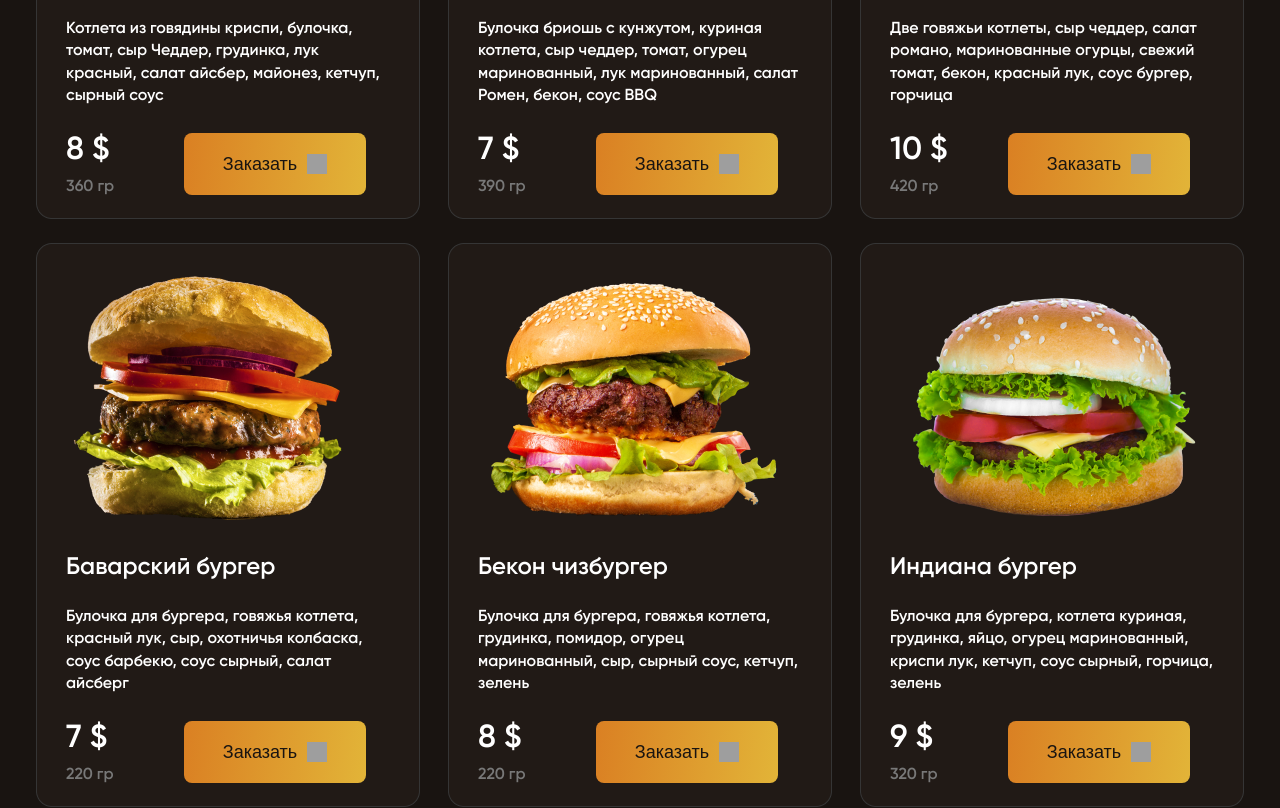
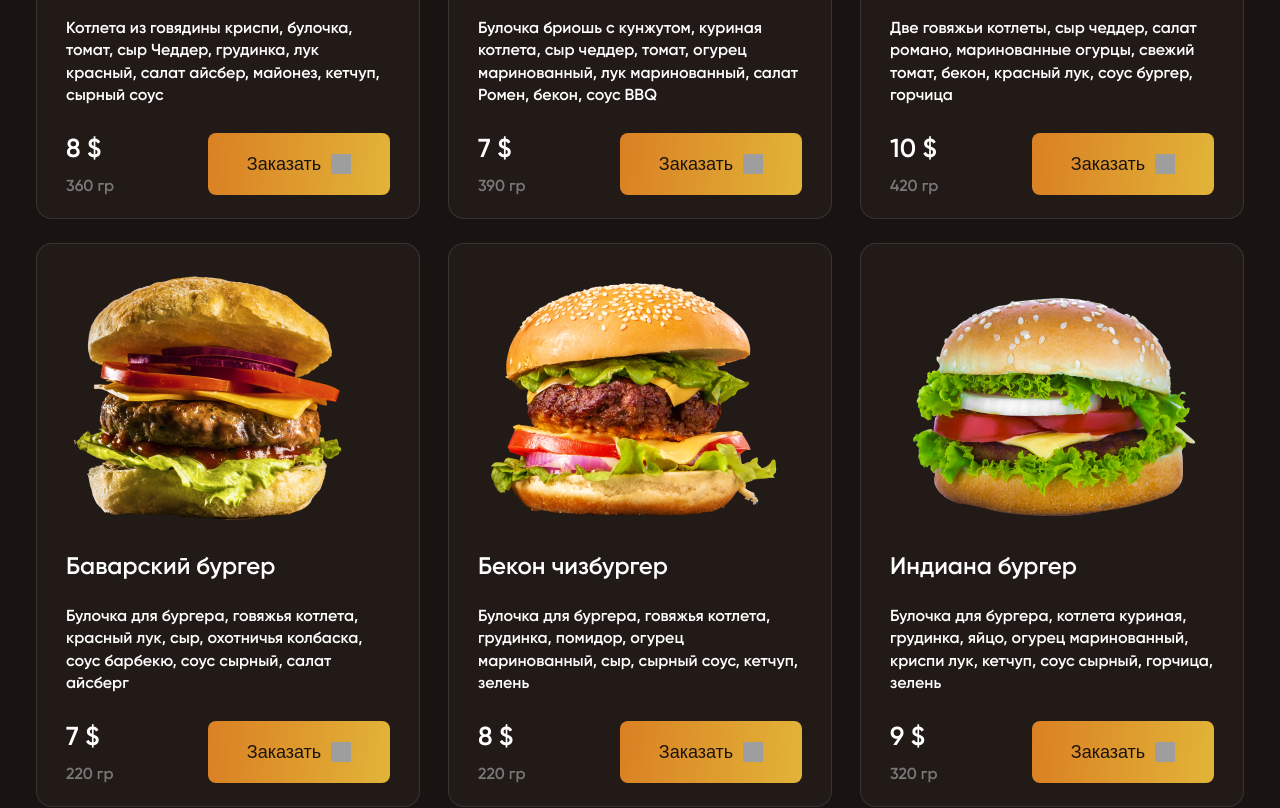
Before and after one commit to ianarkhipov/burgers_angular, an Angular app: page / in a window 1280 px wide. Shown: the part 2180-2988 px from the top of the page. Built offline with nearby package versions, Linux system fonts and the light colour scheme; grey boxes are pictures that could not be loaded.

Commit message:
Optimised, finished stable static version

```diff
--- a/src/app/app.component.css
+++ b/src/app/app.component.css
@@ -224,7 +224,7 @@
 }
 
 .inlay-orderbox {
-  width: fit-content;
+  width: 324px;
   height: 65px;
   display: flex;
   flex-direction: row;
@@ -246,9 +246,10 @@
 
 .price-title {
   font-family: 'Gilroy', 'sans-serif';
-  font-size: 32px;
+  font-size: 26px;
   line-height: 39px;
   margin-top: 0;
+  white-space: nowrap;
 }
 
 .weight-title {
```
